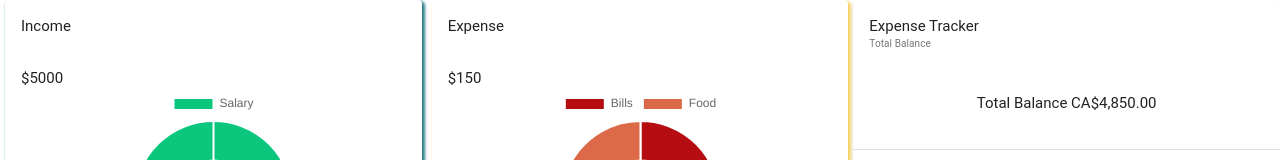
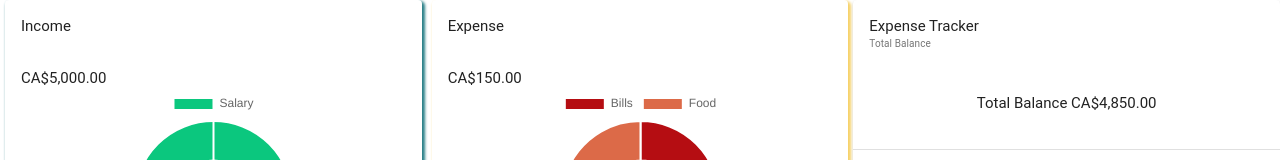
Before and after one commit to phoebehala/web5_f-tracker, a React (Create React App) app: page / in a window 1280 px wide. Shown: the top 160 px of the page. Built offline with nearby package versions, Linux system fonts and the light colour scheme.

Commit message:
applied currencyFormatter

```diff
--- a/src/components/summary/Summary.jsx
+++ b/src/components/summary/Summary.jsx
@@ -8,6 +8,8 @@ import { Doughnut } from 'react-chartjs-2';
 import useStyles from './summary.styles'
 //custom hook
 import useTransactions from '../../utils/useTransactions';
+//utils
+import { currencyFormatter } from '../../utils/formatCurrency';
 
 const Summary = ({title}) => {
     const classes = useStyles()
@@ -18,7 +20,7 @@ const Summary = ({title}) => {
     <Card className={title === "Income"?classes.income :classes.expense} style={{margin:"0 5px"}}>
       <CardHeader title={title} />
       <CardContent>
-        <Typography variant="h5">${total}</Typography>
+        <Typography variant="h5">{currencyFormatter.format(total)}</Typography>
         <Doughnut data={chartData} />
       </CardContent>
     </Card>
```
